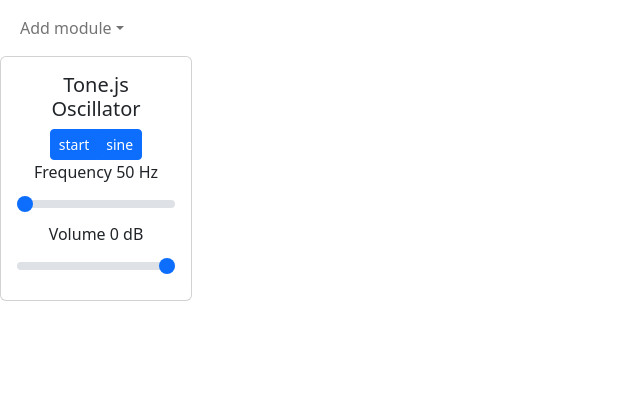
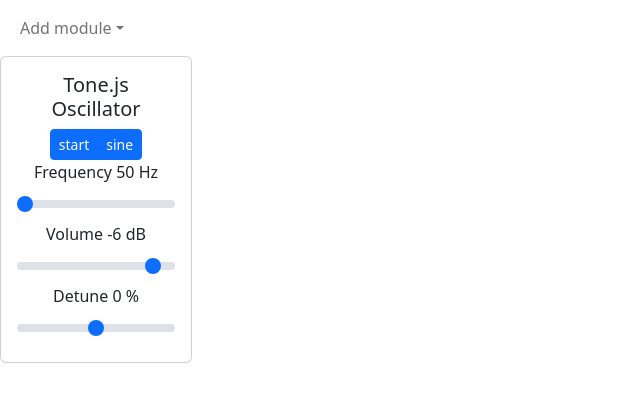
Before and after one commit to oaugele/ReactModSynth, a React (Create React App) app: page / in a window 1280 px wide. Shown: the top 402 px of the page, without its empty margins (0-640 px from the left). Built offline with nearby package versions, Linux system fonts and the light colour scheme.

Commit message:
oscillator finished

```diff
--- a/src/components/TonejsOscillator/TonejsOscillator.tsx
+++ b/src/components/TonejsOscillator/TonejsOscillator.tsx
@@ -13,8 +13,8 @@ function TonejsOscillator() {
     let [type, setType] = useState("sine");
     let [freq, setFreq] = useState(50);
     let [freqSlider, setFreqSlider] = useState(freq);
-    let [vol, setVol] = useState(0);
-    let [volSlider, setVolSlider] = useState(freq);
+    let [detune, setDetune] = useState(0);
+    let [vol, setVol] = useState(-6);
 
     const osc: any = useRef(null);
 
@@ -37,7 +37,6 @@ function TonejsOscillator() {
     }
     console.log(osc.current);
     function changeFreq(e: any) {
-        /* setFreq((osc.current.frequency.value = e.target.value)); */
         setFreq(e.target.value);
         osc.current.frequency.value = Math.pow(freq / 20, 1.55);
         setFreqSlider(
@@ -49,6 +48,11 @@ function TonejsOscillator() {
     function changeVol(e: any) {
         setVol((osc.current.volume.value = e.target.value));
     }
+
+    function changeDetune(e: any) {
+        setDetune((osc.current.detune.value = e.target.value));
+    }
+
     function changeType() {
         const expr = type;
         switch (expr) {
@@ -97,6 +101,7 @@ function TonejsOscillator() {
                     Frequency {freqSlider.toFixed()} Hz
                 </label>
                 <input
+                    value={freq}
                     name="frequency"
                     type="range"
                     className="form-range"
@@ -112,6 +117,7 @@ function TonejsOscillator() {
                 </label>
                 <div className="range">
                     <input
+                        value={vol}
                         name="volume"
                         type="range"
                         className="form-range"
@@ -122,6 +128,23 @@ function TonejsOscillator() {
                     />
                 </div>
             </ListGroup.Item>
+            <ListGroup.Item>
+                <label className="form-label" htmlFor="volume">
+                    Detune {detune} %
+                </label>
+                <div className="range">
+                    <input
+                        value={detune}
+                        name="volume"
+                        type="range"
+                        className="form-range"
+                        id="volSlider"
+                        min="-100"
+                        max="100"
+                        onChange={changeDetune}
+                    />
+                </div>
+            </ListGroup.Item>
         </>
     );
 }
```
